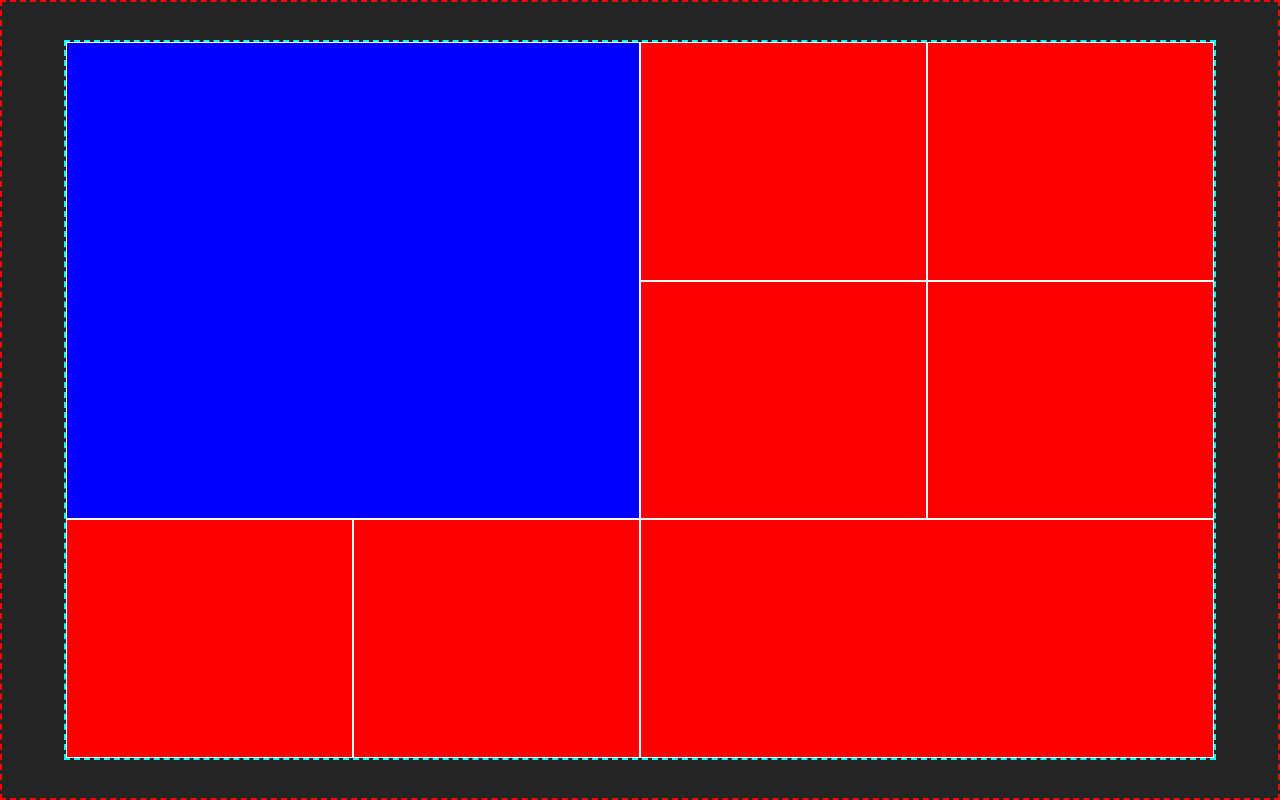
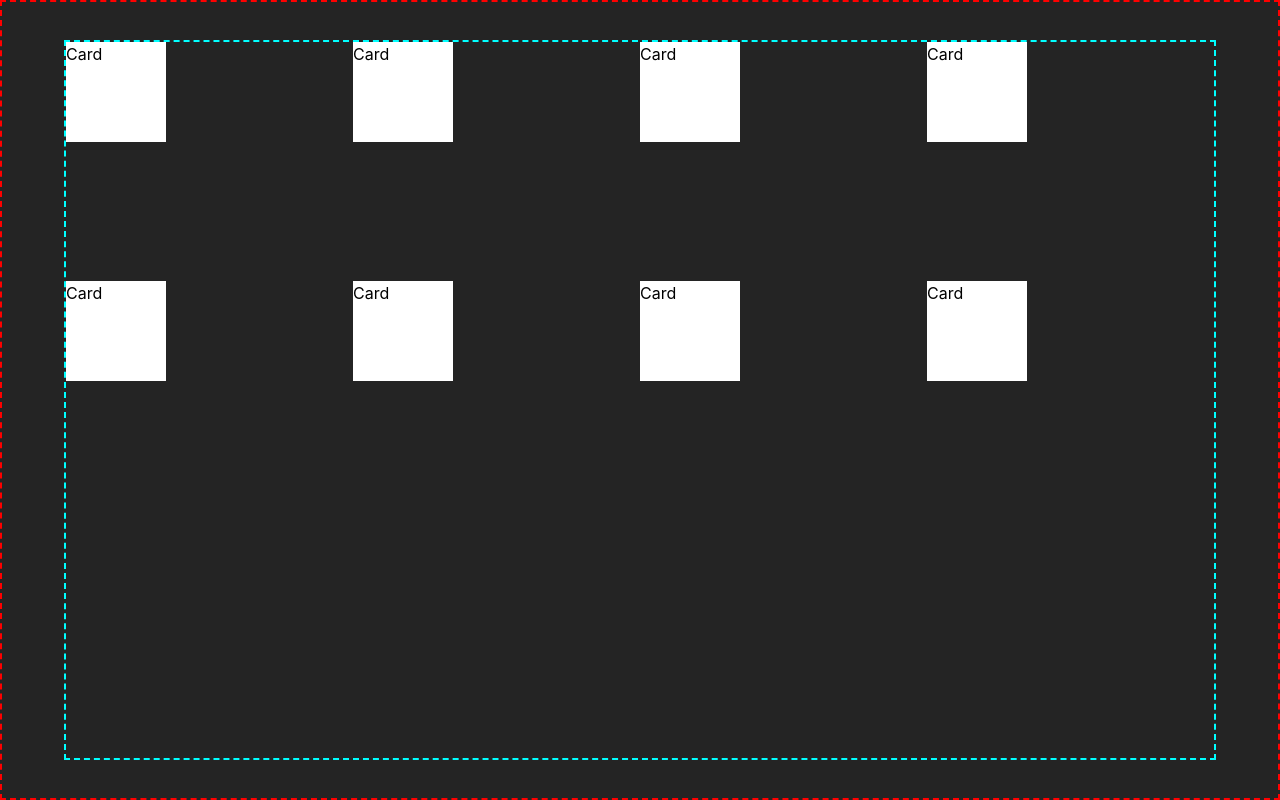
Before and after one commit to HarikrishnanYPR1707/Image-Gallery, a React (Vite) app: page / in a window 1280 px wide. Built offline with nearby package versions, Linux system fonts and the light colour scheme.

Commit message:
Added duplicating code for our grid card

```diff
--- a/src/App.jsx
+++ b/src/App.jsx
@@ -5,14 +5,20 @@ function App() {
   return (
     <div className="wrapper">
       <div className="inner-wrapper">
+        {/* <div className="card-container"></div>
         <div className="card-container"></div>
         <div className="card-container"></div>
         <div className="card-container"></div>
         <div className="card-container"></div>
         <div className="card-container"></div>
         <div className="card-container"></div>
-        <div className="card-container"></div>
-        <div className="card-container"></div>
+        <div className="card-container"></div> */}
+
+        {Array(8)
+          .fill(true)
+          .map((item, i) => {
+            return <Card styles="card-container" />;
+          })}
       </div>
     </div>
   );
```
